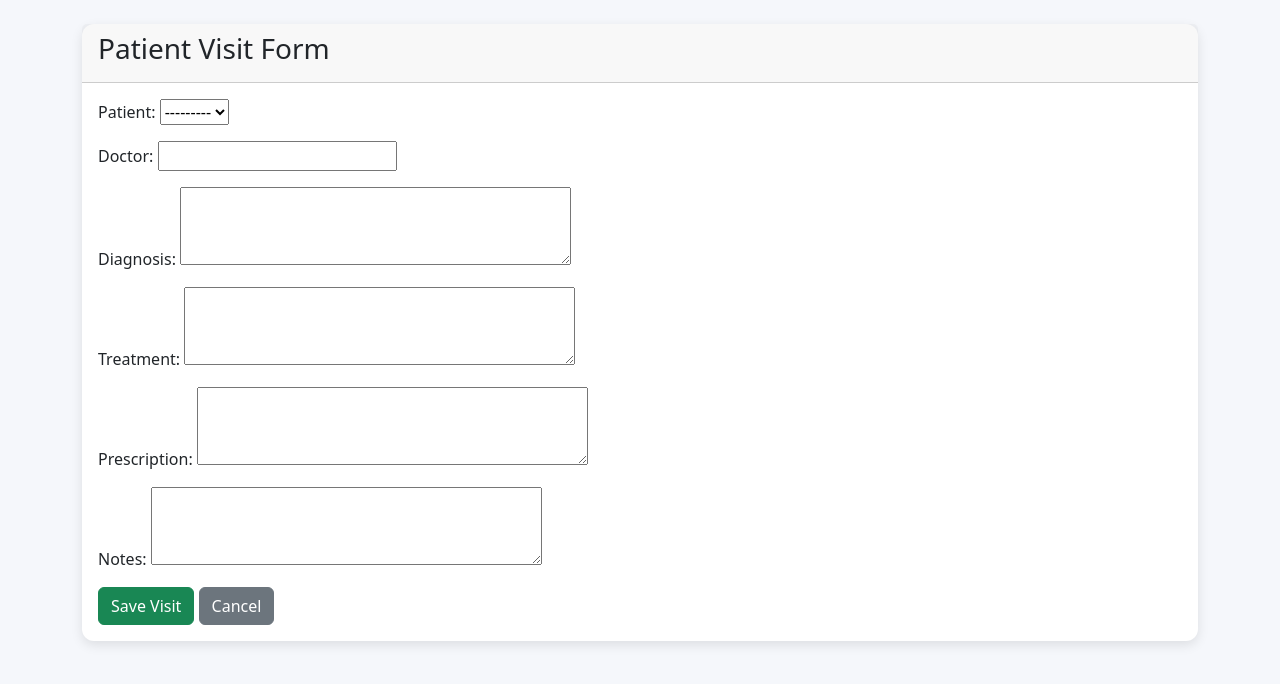
After one commit to RONALDMALE012/PatientManagementSystem, a Django app: page /visits/add/ in a window 1280 px wide. The commit adds this page. Shown: the top 684 px of the page. Run offline with Django 5.2, Linux system fonts and the light colour scheme; data that the repository does not hold is empty.

Commit message:
Implemented patient visit management module

```diff
--- a/config/urls.py
+++ b/config/urls.py
@@ -7,4 +7,5 @@ urlpatterns = [
     path('dashboard/', include('dashboard.urls')),
     path('patients/', include('patients.urls')),
     path('appointments/', include('appointments.urls')),
+    path('visits/', include('visits.urls')),
 ]
--- a/templates/dashboard/index.html
+++ b/templates/dashboard/index.html
@@ -23,11 +23,11 @@ Dashboard
 <i class="fa-solid fa-user"></i>
 Patients
 </a>
-<a href="#">
+<a href="{% url 'appointment_list' %}">
 <i class="fa-solid fa-calendar"></i>
 Appointments
 </a>
-<a href="#">
+<a href="{% url 'visit_list' %}">
 <i class="fa-solid fa-notes-medical"></i>
 Visits
 </a>
--- /dev/null
+++ b/templates/visits/visit_form.html
@@ -0,0 +1,22 @@
+{% extends 'base.html' %}
+{% block content %}
+<div class="container mt-4">
+<div class="card">
+<div class="card-header">
+<h3>Patient Visit Form</h3>
+</div>
+<div class="card-body">
+<form method="POST">
+{% csrf_token %}
+{{ form.as_p }}
+<button class="btn btn-success">
+Save Visit
+</button>
+<a href="{% url 'visit_list' %}" class="btn btn-secondary">
+Cancel
+</a>
+</form>
+</div>
+</div>
+</div>
+{% endblock %}
--- /dev/null
+++ b/visits/forms.py
@@ -0,0 +1,12 @@
+from django import forms
+from .models import Visit
+class VisitForm(forms.ModelForm):
+    class Meta:
+        model = Visit
+        fields = '__all__'
+        widgets = {
+            'diagnosis': forms.Textarea(attrs={'rows':3}),
+            'treatment': forms.Textarea(attrs={'rows':3}),
+            'prescription': forms.Textarea(attrs={'rows':3}),
+            'notes': forms.Textarea(attrs={'rows':3}),
+        }
--- /dev/null
+++ b/visits/urls.py
@@ -0,0 +1,8 @@
+from django.urls import path
+from . import views
+urlpatterns = [
+    path('', views.visit_list, name='visit_list'),
+    path('add/', views.add_visit, name='add_visit'),
+    path('edit/<int:id>/', views.edit_visit, name='edit_visit'),
+    path('delete/<int:id>/', views.delete_visit, name='delete_visit'),
+]
--- a/visits/views.py
+++ b/visits/views.py
@@ -1,3 +1,35 @@
-from django.shortcuts import render
-
-# Create your views here.
+from django.shortcuts import render, redirect, get_object_or_404
+from .models import Visit
+from .forms import VisitForm
+def visit_list(request):
+    visits = Visit.objects.select_related('patient').all()
+    return render(request,
+                  'visits/visit_list.html',
+                  {'visits': visits})
+def add_visit(request):
+    if request.method == 'POST':
+        form = VisitForm(request.POST)
+        if form.is_valid():
+            form.save()
+            return redirect('visit_list')
+    else:
+        form = VisitForm()
+    return render(request,
+                  'visits/visit_form.html',
+                  {'form': form})
+def edit_visit(request, id):
+    visit = get_object_or_404(Visit, pk=id)
+    if request.method == 'POST':
+        form = VisitForm(request.POST, instance=visit)
+        if form.is_valid():
+            form.save()
+            return redirect('visit_list')
+    else:
+        form = VisitForm(instance=visit)
+    return render(request,
+                  'visits/visit_form.html',
+                  {'form': form})
+def delete_visit(request, id):
+    visit = get_object_or_404(Visit, pk=id)
+    visit.delete()
+    return redirect('visit_list')
```
Also changed, not shown: templates/visits/visit_list.html (added, +44 -0 lines).
